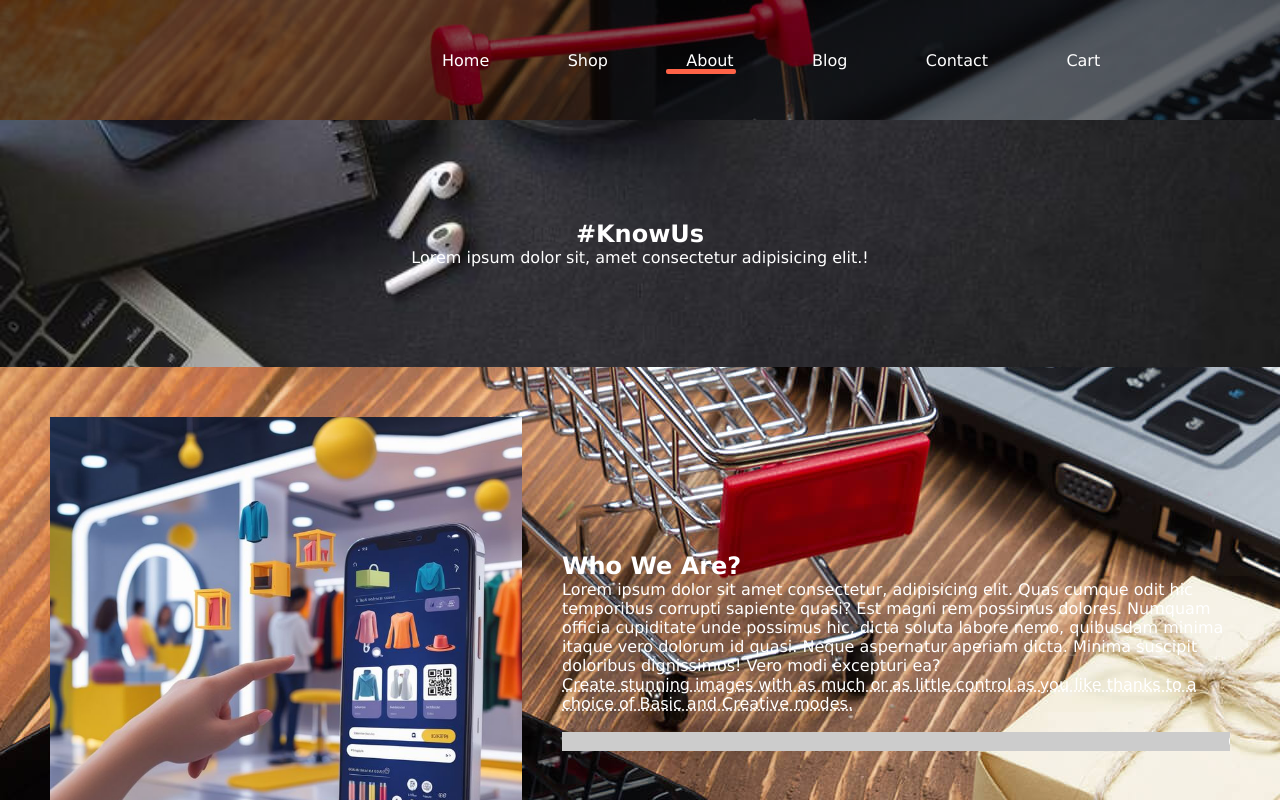
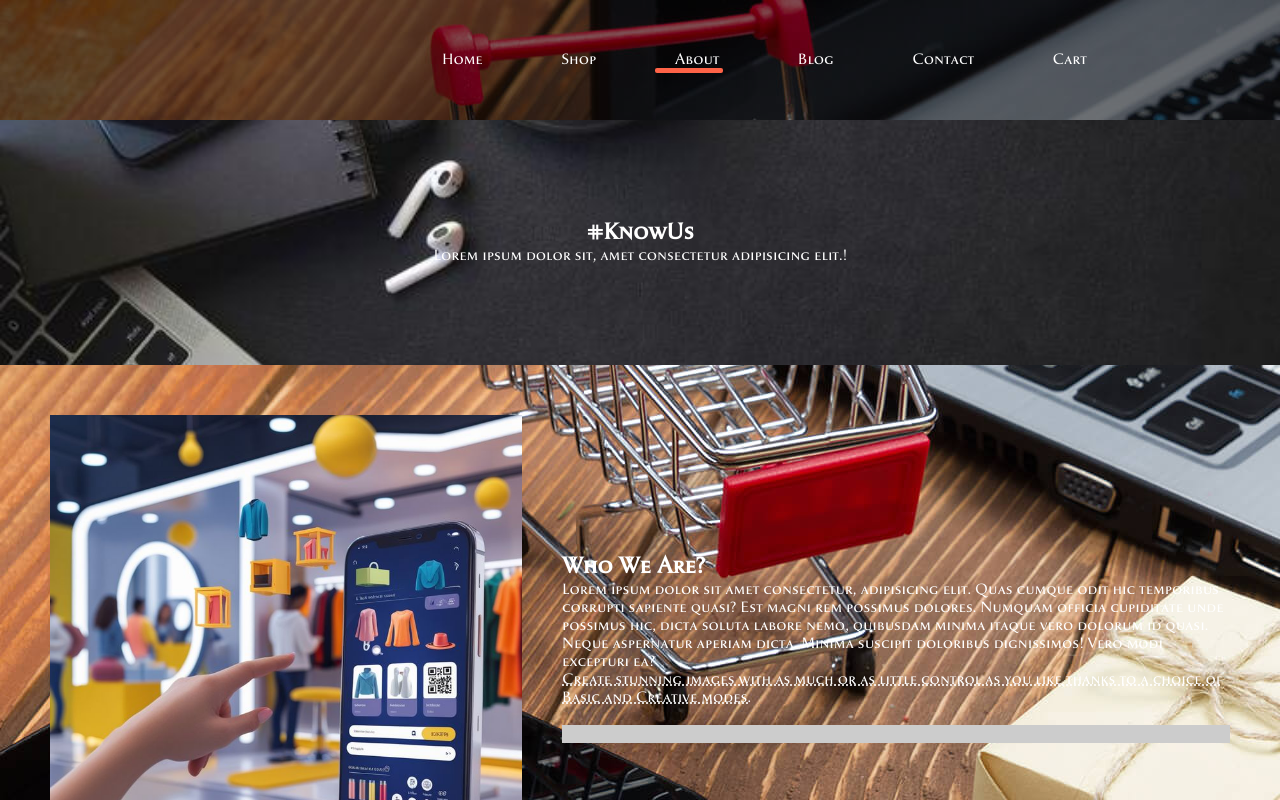
Before and after one commit to mr-inamdar/Cartzone, a plain HTML site: page abt.html in a window 1280 px wide. Drawn offline with Linux system fonts and the light colour scheme.

Commit message:
Update style.css

```diff
--- a/style.css
+++ b/style.css
@@ -1,8 +1,16 @@
+@font-face {
+    font-family: '_my.font_';
+    src: url('pics/font/cartesius-smallcaps.ttf')
+    format("truetype");
+}
+.offers{
+    font-family: '_my.font_';
+}
 *{
     margin: 0%;
     padding: 0%;
     box-sizing: border-box;
-    font-family: Verdana, Geneva, Tahoma, sans-serif;
+    font-family:"_my.font_";
     color: white;
 }
 html, body {
@@ -1172,7 +1180,7 @@ footer{
         outline: none;
         border-bottom-left-radius: 5px;
         border-top-left-radius: 5px;
-        padding: 15px 0;
+        padding: 15px 5px;
         color: black;
     }
     .mobile_header #search{
@@ -1418,4 +1426,5 @@ footer{
     #blog .blog_details {
         width: 100%;
     }
+
 }
```
